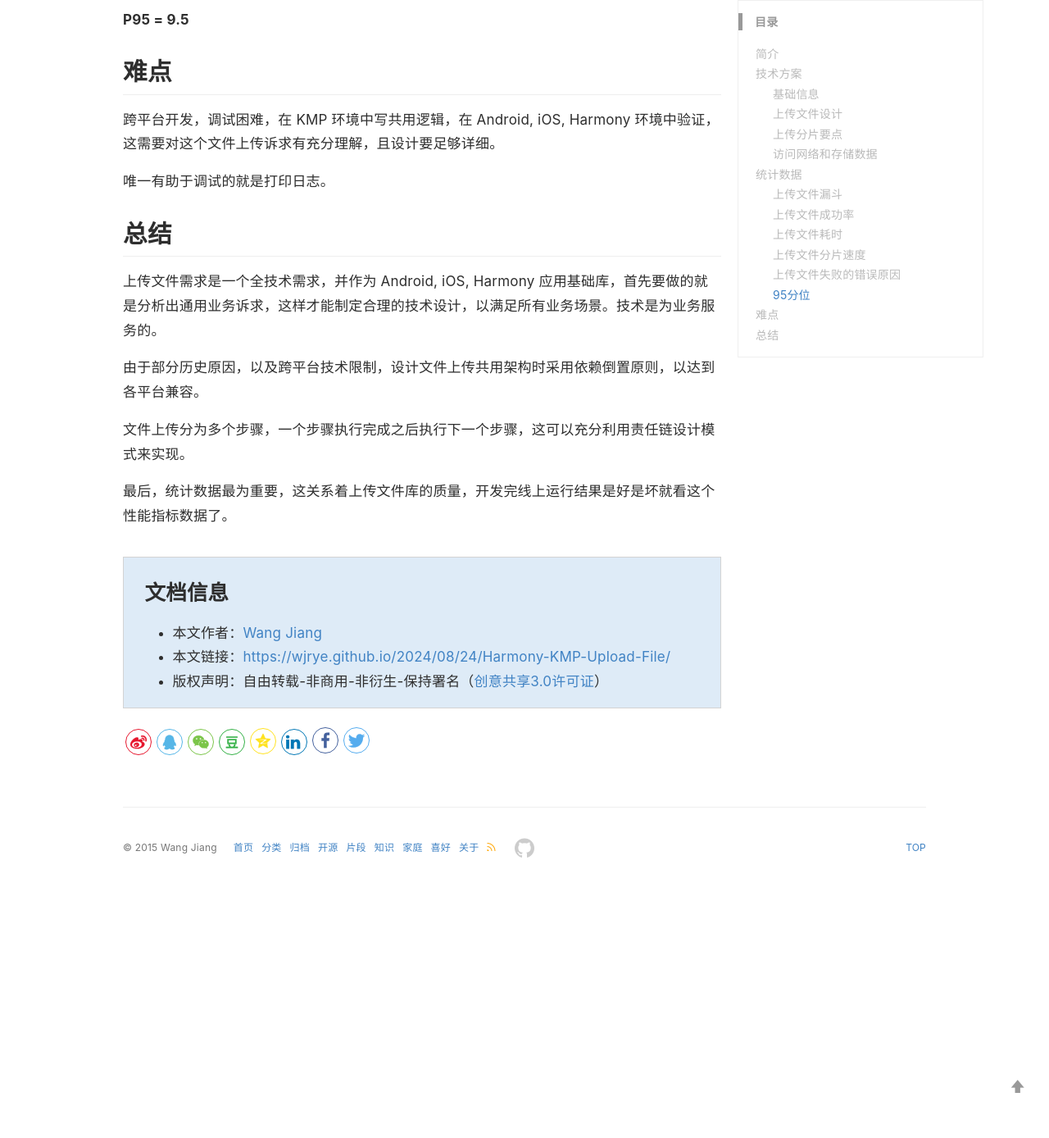
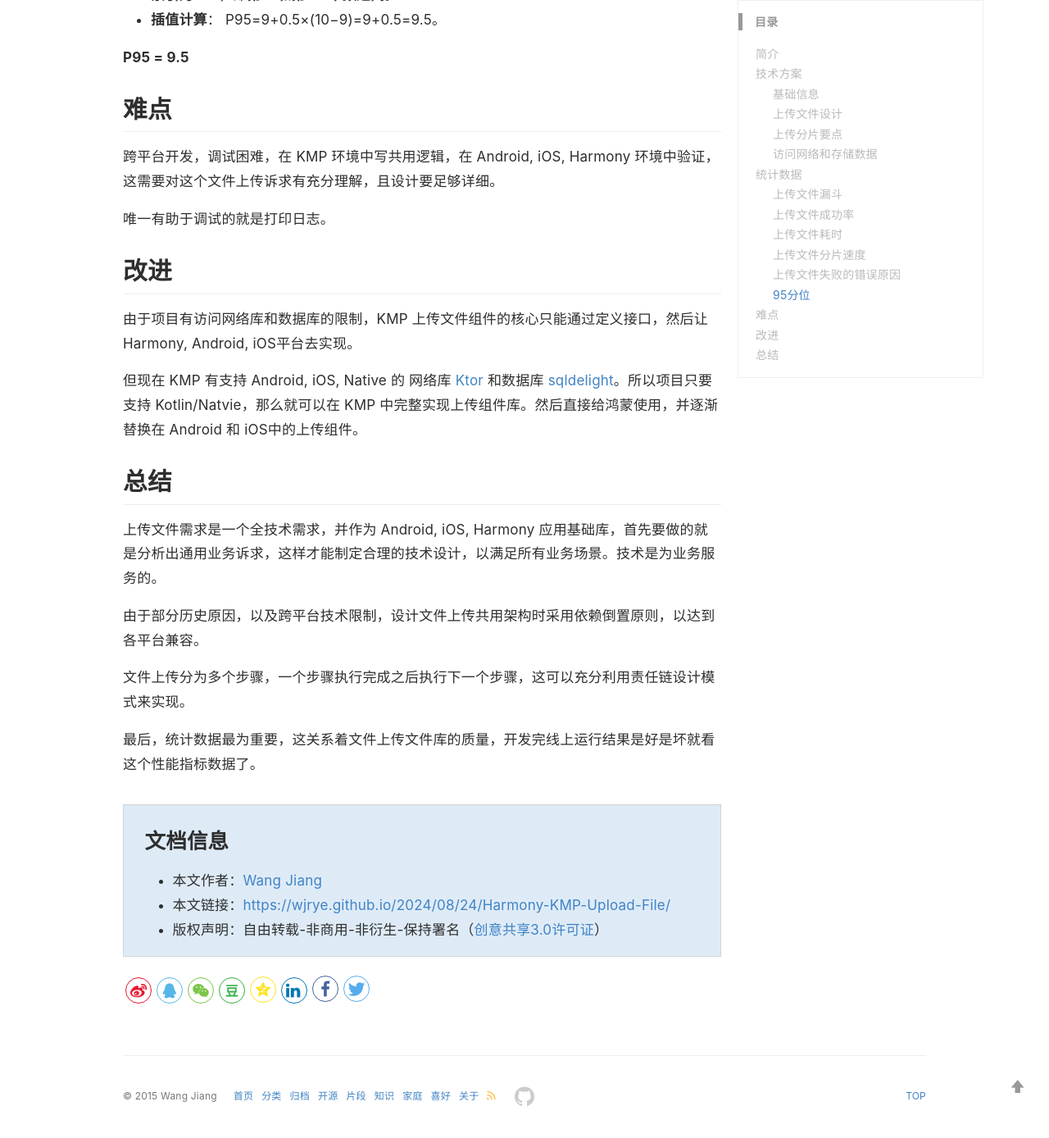
Before and after one commit to WJRye/wjrye.github.io, a Jekyll site: the page built from _posts/2024-08-24-Harmony-KMP-Upload-File.md, in a window 1280 px wide and 1400 px high, scrolled down 8205 px. Shown: the top 1388 px of the window at 82% size. Built offline with Jekyll 4.4.1, drawn with Linux system fonts in a browser that asks for light colours; comment, search, counter and statistics services are not loaded; a style sheet for code colours, icons or effects is not loaded; before the commit the page ends 9302 px from its top, so only the background shows below that; some of the changed text lies outside the part shown.

Commit message:
feat: update

```diff
--- a/_posts/2024-08-24-Harmony-KMP-Upload-File.md
+++ b/_posts/2024-08-24-Harmony-KMP-Upload-File.md
@@ -22,13 +22,15 @@
 
 结果：鸿蒙平台支持文件上传，多方业务可以直接使用，并制定出 KMP 上传文件逻辑共用雏形。
 
+KMP 开发上传文件组件的**重点**：**依赖倒置原则和责任链设计模式**。
+
 ## 技术方案
 
 ### 基础信息
 
 本次开发受到两大限制：
 1. Android 和 iOS 平台已经有自己独立的上传文件库，这次只是在 Harmony 平台新增上传文件库，所以并不能把所有上传文件逻辑都下沉到 KMP。
-2. 上传文件涉及访问网络，存储数据，而网络库和数据库在 KMP 中，要同时支持 Android, iOS, Harmony 技术上不可行。
+2. 上传文件涉及访问网络，存储数据，而网络库和数据库在 KMP 中，要同时支持 Android, iOS, Harmony 技术上不可行（因为项目目前不支持 Kotlin/Native）。
 
 由于这两大限制，所以目前在 KMP 能做的主要是：
 1. 上传文件流程逻辑共用，也就是 KMP 有上传文件的整体结构，然后定义出整体中的部分接口，由 Andriod, iOS, Harmony 平台各自实现。
@@ -355,6 +357,13 @@
 
 唯一有助于调试的就是打印日志。
 
+## 改进
+
+由于项目有访问网络库和数据库的限制，KMP 上传文件组件的核心只能通过定义接口，然后让Harmony, Android, iOS平台去实现。
+
+但现在 KMP 有支持 Android, iOS, Native 的 网络库 [Ktor](https://ktor.io/) 和数据库 [sqldelight](https://sqldelight.github.io/sqldelight/2.1.0/)。所以项目只要支持 Kotlin/Natvie，那么就可以在 KMP 中完整实现上传组件库。然后直接给鸿蒙使用，并逐渐替换在 Android 和 iOS中的上传组件。
+
+
 ## 总结
 
 上传文件需求是一个全技术需求，并作为 Android, iOS, Harmony 应用基础库，首先要做的就是分析出通用业务诉求，这样才能制定合理的技术设计，以满足所有业务场景。技术是为业务服务的。
@@ -363,4 +372,4 @@
 
 文件上传分为多个步骤，一个步骤执行完成之后执行下一个步骤，这可以充分利用责任链设计模式来实现。
 
-最后，统计数据最为重要，这关系着上传文件库的质量，开发完线上运行结果是好是坏就看这个性能指标数据了。
+最后，统计数据最为重要，这关系着文件上传文件库的质量，开发完线上运行结果是好是坏就看这个性能指标数据了。
```
Also changed, not shown: _posts/2022-06-01-UGC-Video-Template.md (+23 -5 lines).
